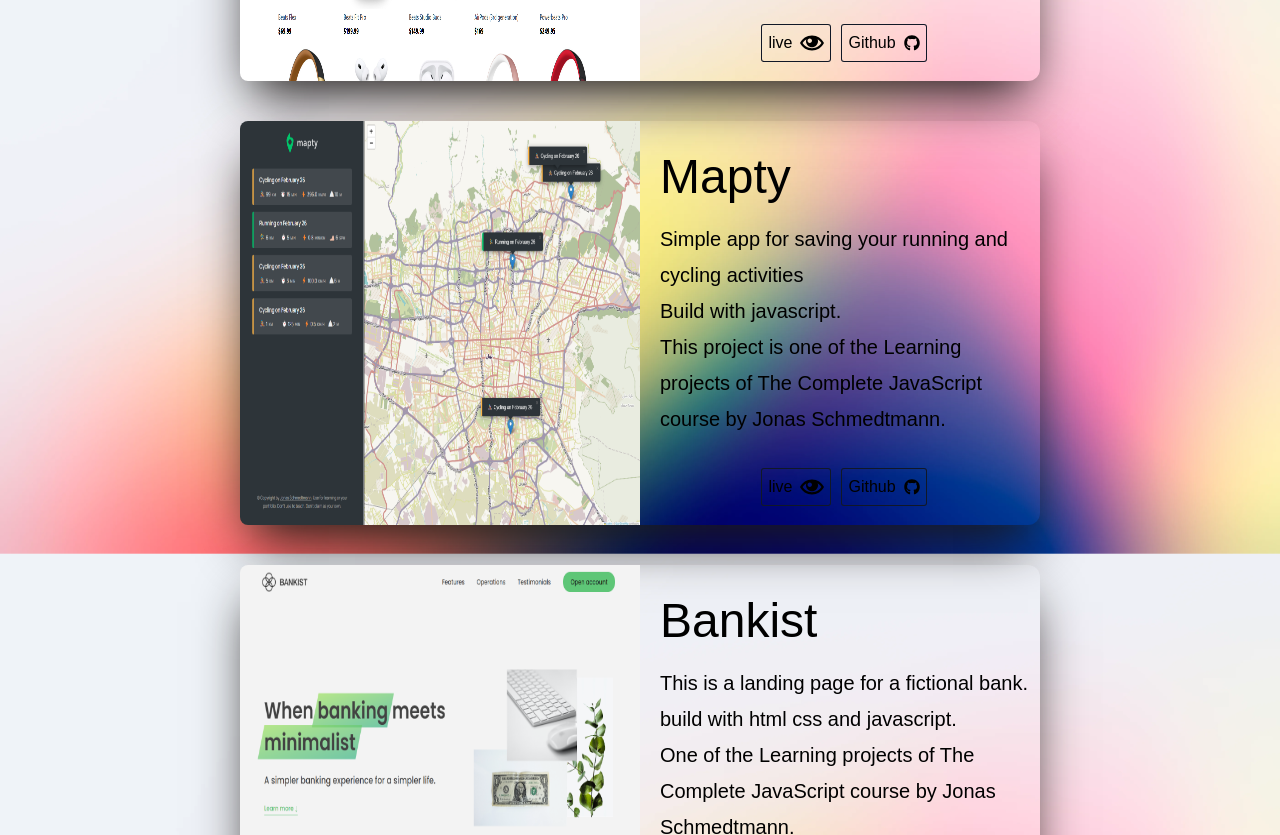
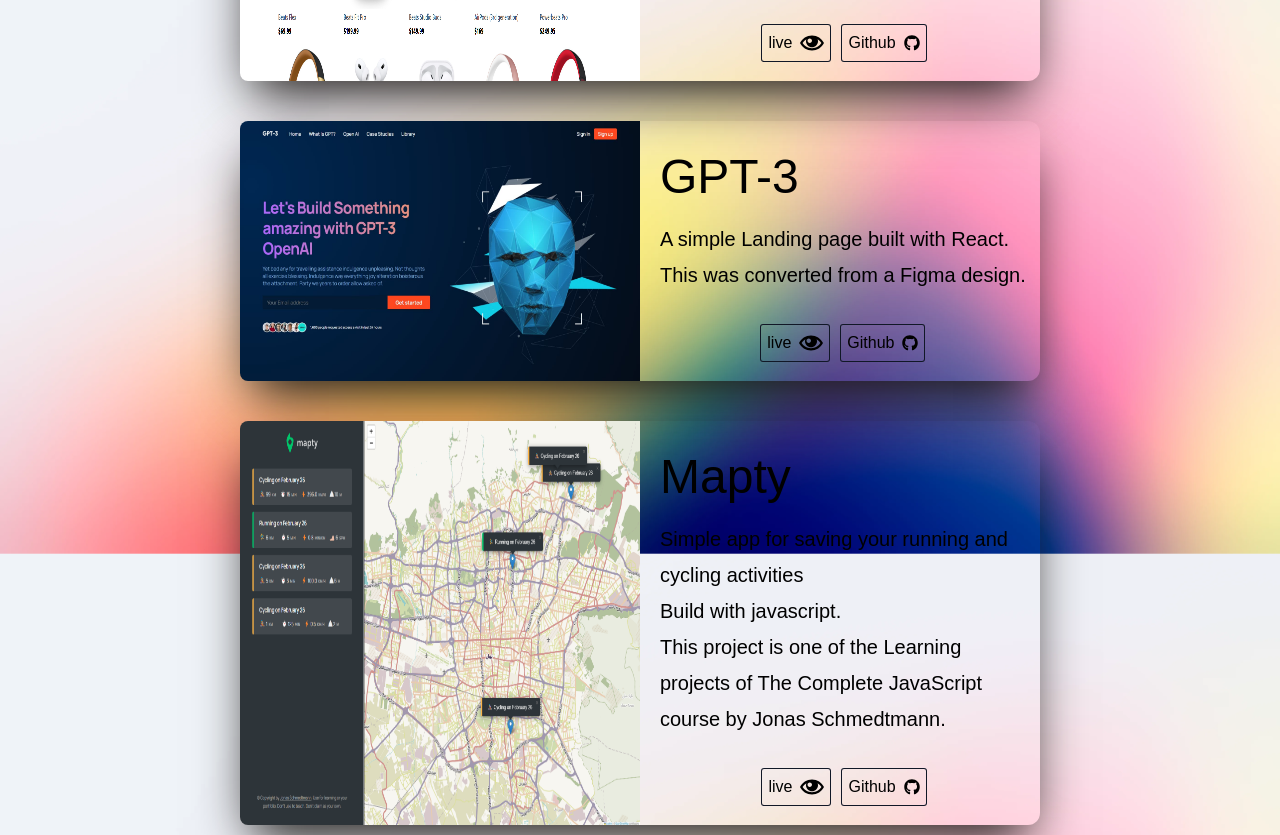
Before and after one commit to HamiHash/portfolio, a React (Create React App) app: page / in a window 1280 px wide. Shown: the part 2692-3527 px from the top of the page. Built offline with nearby package versions, Linux system fonts and the light colour scheme.

Commit message:
GPT-3 added to portfolio

```diff
--- a/src/App.js
+++ b/src/App.js
@@ -17,6 +17,7 @@
 import movieland from "./Img/Movieland.png";
 import beatslogo from "./Img/beatslogo.ico";
 import beats from "./Img/beats.png";
+import gpt3 from "./Img/gpt-3.jpg";
 
 function App() {
   const form = useRef();
@@ -227,7 +228,11 @@
               <div className="flex flex-col justify-between">
                 <div className="p-3 text-xl leading-9">
                   <div className="flex gap-5 ">
-                    <img src={beatslogo} className="h-16 w-16 mt-3" />
+                    <img
+                      src={beatslogo}
+                      alt="beats logo"
+                      className="h-16 w-16 mt-3"
+                    />
                     <h3 className=" text-5xl font-medium py-5 ">Beats</h3>
                   </div>
                   <p>
@@ -255,6 +260,40 @@
                     target="_blank"
                     rel="noreferrer"
                     href="https://github.com/HamiHash/Beats-store"
+                    className="flex items-center gap-2 ring-1 dark:ring-emerald-50 ring-gray-900  rounded-sm p-1.5"
+                  >
+                    Github <FaGithub />
+                  </a>
+                </div>
+              </div>
+            </div>
+            <div className="flex flex-col md:flex-row gap-2 justify-start shadow-stone-900 dark:text-gray-50 shadow-2xl rounded-xl">
+              <img
+                src={gpt3}
+                className="rounded-l-lg  md:w-1/2 w-1/1"
+                alt="GPT-3 sample"
+              />
+              <div className="flex flex-col justify-between">
+                <div className="p-3 text-xl leading-9">
+                  <div className="flex gap-5 ">
+                    <h3 className=" text-5xl font-medium py-5 ">GPT-3</h3>
+                  </div>
+                  <p>A simple Landing page built with React.</p>
+                  <p>This was converted from a Figma design.</p>
+                </div>
+                <div className="flex gap-3 justify-center p-5 text-1xl">
+                  <a
+                    target="_blank"
+                    rel="noreferrer"
+                    href="https://gpt-3landingpage.vercel.app/"
+                    className="flex items-center gap-2 ring-1 dark:ring-emerald-50 ring-gray-900  rounded-sm p-1.5"
+                  >
+                    live <ImEye className="text-2xl" />
+                  </a>
+                  <a
+                    target="_blank"
+                    rel="noreferrer"
+                    href="https://github.com/HamiHash/GPT-3"
                     className="flex items-center gap-2 ring-1 dark:ring-emerald-50 ring-gray-900  rounded-sm p-1.5"
                   >
                     Github <FaGithub />
```
Also changed, not shown: src/Img/gpt-3.jpg (added).
